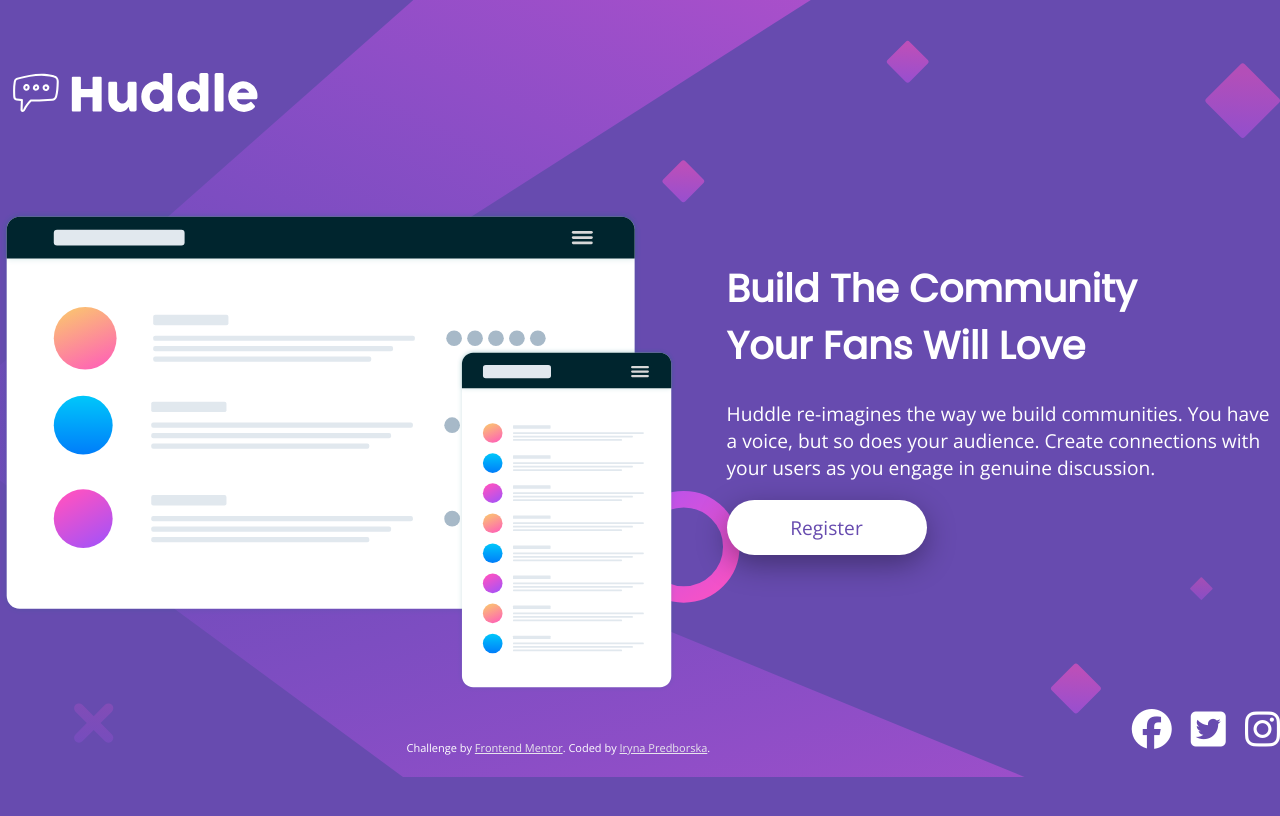
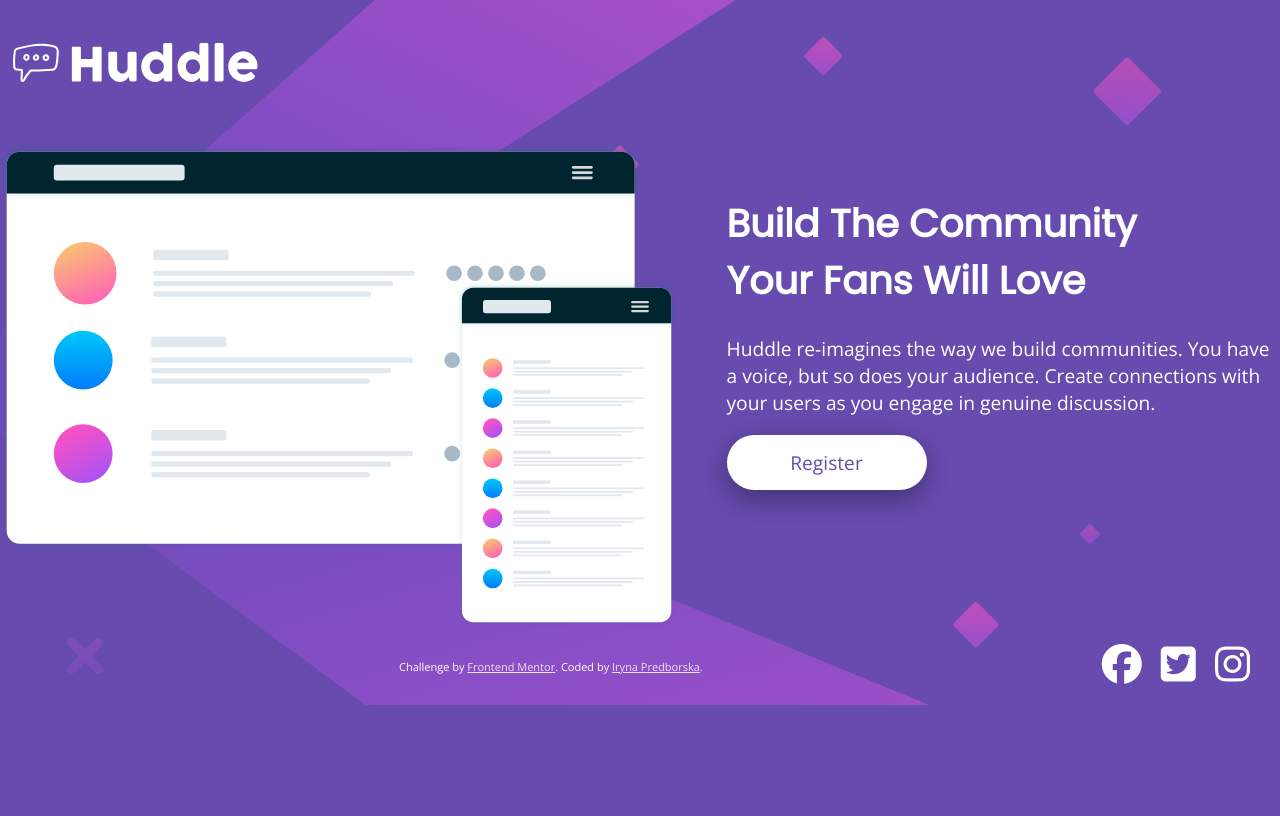
Before and after one commit to mala-biedronka/huddle_landing_page, a plain HTML site: page index.html in a window 1280 px wide. Drawn offline with nearby package versions, Linux system fonts and the light colour scheme.

Commit message:
style page for desktop: switch background image from wrapper to body

```diff
--- a/css/styles.css
+++ b/css/styles.css
@@ -1,23 +1,21 @@
 body {
     margin: 0;
+    padding: 0;
+    background-image: url("../images/bg-desktop.svg");
+    background-repeat: no-repeat;
+    background-size: contain;
+    background-color: hsl(257, 40%, 49%);
     font-family: 'Open Sans', monospace;
     color: #fff;
 }
 .wrapper {
-    height: 838px;
-    background-image: url("../images/bg-desktop.svg");
-    background-repeat: no-repeat;
-    background-size: contain;
-    background-color: hsl(257, 40%, 49%);
+    max-width: 1400px;
+    margin: 0 auto;
 }
 header {
-    max-width: 1400px;
-    margin: 0 auto;
-    padding: 60px 0 80px 0;
+    padding: 30px 0 45px 0;
 }
 .content-container {
-    max-width: 1400px;
-    margin: 0 auto;
     display: flex;
     justify-content: space-between;
 }
@@ -50,23 +48,20 @@ header {
     line-height: 55px;
     color: hsl(257, 40%, 49%);
 }
-footer {
-    max-width: 1400px;
-    margin: 0 auto 0;
-}
 .fab-container {
+    margin-right: 15px;
     float: right;
 }
 .fab {
-    margin-left: 15px;
+    margin-right: 15px;
     font-size: 2.5rem;
     color: #fff;
 }
 
 .attribution {
+    padding: 15px 0 20px 0;
     font-size: 11px;
     text-align: center;
-    line-height: 7;
 }
 .attribution-link {
     color: #e7e5ec;
```
